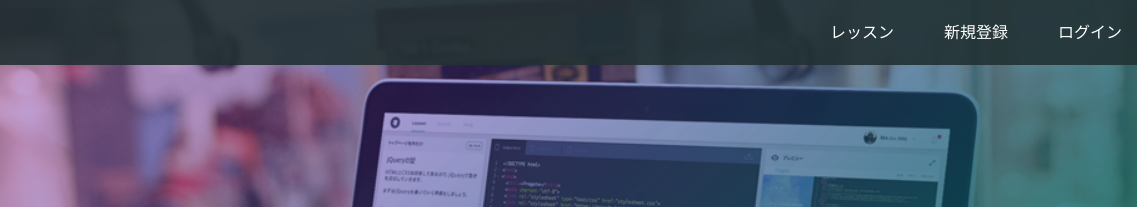
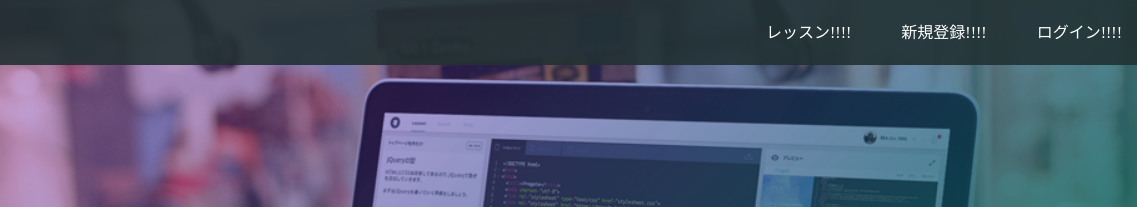
Before and after one commit to mskhdk/mskhdk.github.io, a plain HTML site: page index.html in a window 1280 px wide. Shown: the top 207 px of the page, 143-1280 px from the left. Drawn offline with Linux system fonts and the light colour scheme.

Commit message:
Update index.html

```diff
--- a/index.html
+++ b/index.html
@@ -15,9 +15,9 @@
       </div>
       <span class="fa fa-bars menu-icon"></span>
       <div class="header-right">
-        <a href="#">レッスン</a>
-        <a href="#">新規登録</a>
-        <a href="#" class="login">ログイン</a>
+        <a href="#">レッスン!!!!</a>
+        <a href="#">新規登録!!!!</a>
+        <a href="#" class="login">ログイン!!!!</a>
       </div>
     </div>
   </header>
@@ -77,7 +77,7 @@
         <h2>さぁ、あなたもProgateでプログラミングを学んでみませんか?</h2>
         <h3>Let's learn to code, learn to be creative!</h3>
       </div>
-      <span class="btn message">さっそく開発する</span>
+      <span class="btn message">さっそく開発する!!!!</span>
     </div>
   </div>
   <footer>
```
